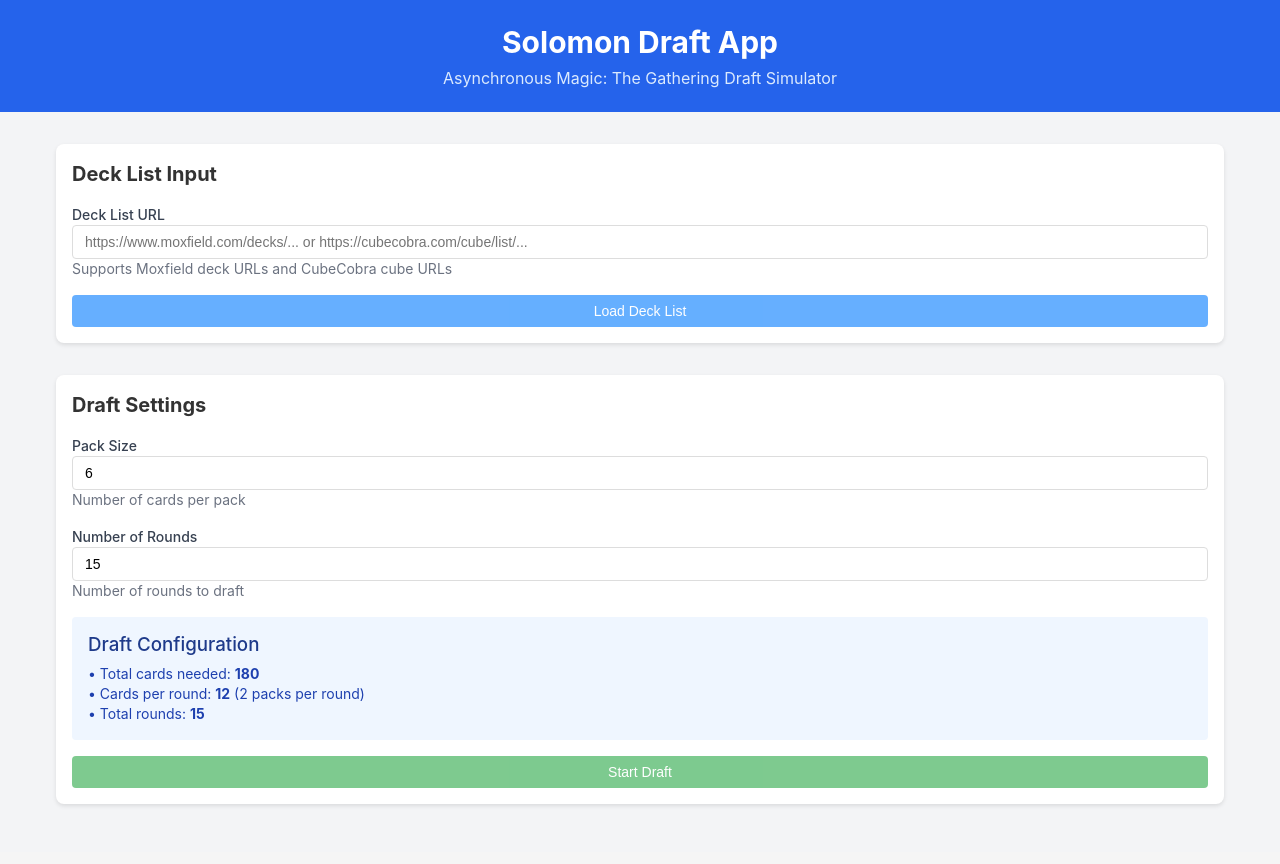
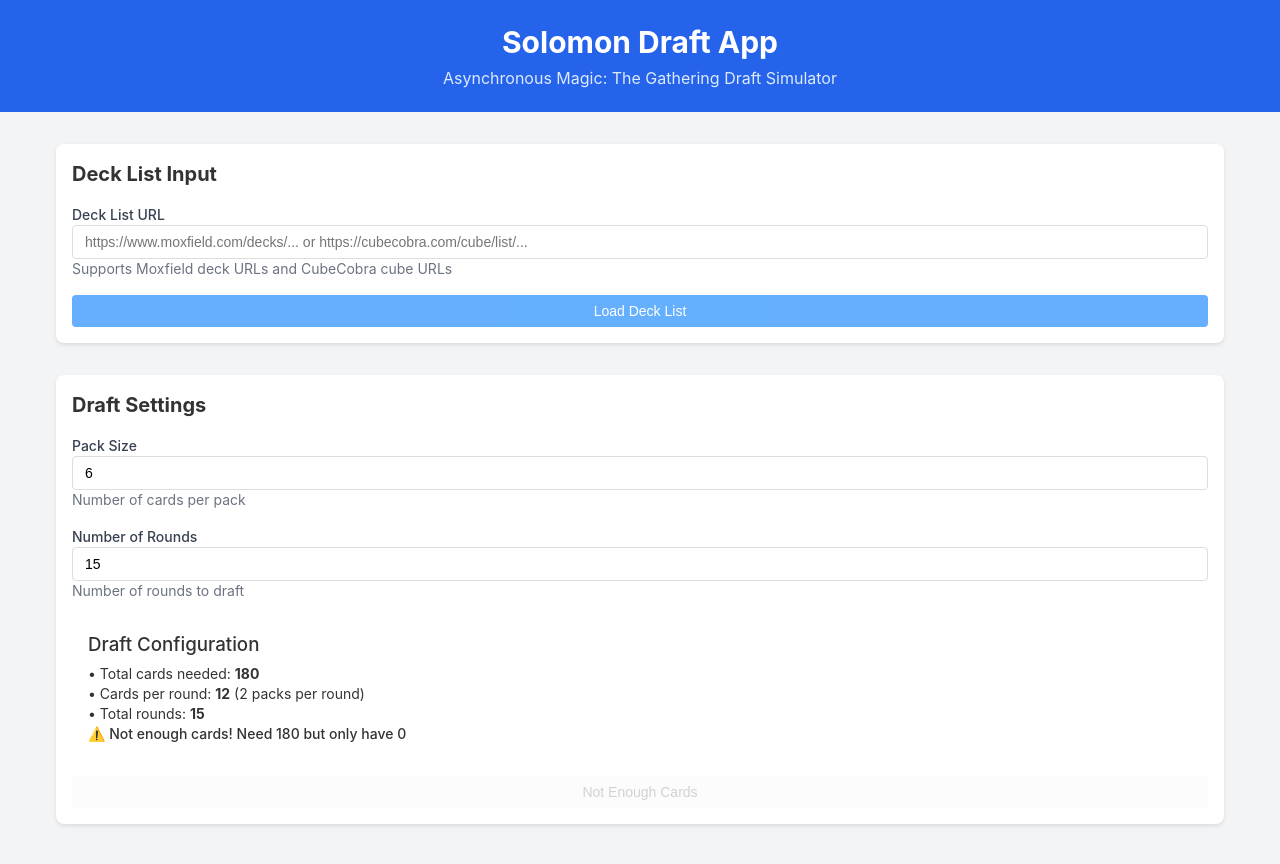
Before and after one commit to wrongstuff/Solomon_Draft, a React (Vite) app: page / in a window 1280 px wide. Shown: the top 864 px of the page. Built offline with nearby package versions, Linux system fonts and the light colour scheme.

Commit message:
fixed launch

```diff
--- a/src/App.tsx
+++ b/src/App.tsx
@@ -44,7 +44,7 @@ const App: React.FC = () => {
   }, []);
 
   /**
-   * Starts a new draft with the given settings
+   * Starts a new draft with the given settings and automatically deals the first pack
    * @param packSize - Number of cards per pack
    * @param numberOfRounds - Number of rounds to draft
    */
@@ -61,8 +61,13 @@ const App: React.FC = () => {
     }
 
     try {
+      // Create the draft
       const draft = DraftService.createDraft(parsedDeckList, packSize, numberOfRounds);
-      setGameState(prev => ({ ...prev, draft, error: null }));
+
+      // Automatically deal the first pack
+      const draftWithFirstPack = DraftService.performDraftAction(draft, 'start-round', {});
+
+      setGameState(prev => ({ ...prev, draft: draftWithFirstPack, error: null }));
     } catch (error) {
       setGameState(prev => ({
         ...prev,
@@ -126,11 +131,13 @@ const App: React.FC = () => {
             <DeckInputForm
               onDeckInput={handleDeckInput}
               isLoading={gameState.isLoading}
+              parsedDeckList={parsedDeckList}
             />
             <DraftSettings
               onStartDraft={handleStartDraft}
               isLoading={gameState.isLoading}
               hasDeckList={!!parsedDeckList}
+              parsedDeckList={parsedDeckList}
             />
           </div>
         ) : (
--- a/src/components/DeckInputForm.tsx
+++ b/src/components/DeckInputForm.tsx
@@ -3,13 +3,14 @@ import React, { useState } from 'react';
 interface DeckInputFormProps {
   onDeckInput: (url: string) => Promise<void>;
   isLoading: boolean;
+  parsedDeckList: { url: string; type: 'moxfield' | 'cubecobra'; cards: any[]; name?: string } | null;
 }
 
 /**
  * Form component for inputting deck list URLs
  * Supports Moxfield and CubeCobra URLs
  */
-export const DeckInputForm: React.FC<DeckInputFormProps> = ({ onDeckInput, isLoading }) => {
+export const DeckInputForm: React.FC<DeckInputFormProps> = ({ onDeckInput, isLoading, parsedDeckList }) => {
   const [url, setUrl] = useState<string>('');
   const [error, setError] = useState<string | null>(null);
 
@@ -89,6 +90,17 @@ export const DeckInputForm: React.FC<DeckInputFormProps> = ({ onDeckInput, isLoa
           {isLoading ? 'Loading...' : 'Load Deck List'}
         </button>
       </form>
+
+      {parsedDeckList && (
+        <div className="mt-6 bg-green-50 border border-green-200 rounded p-4">
+          <h3 className="font-medium text-green-900 mb-2">✓ Deck List Loaded Successfully</h3>
+          <div className="text-sm text-green-800 space-y-1">
+            <p><strong>Source:</strong> {parsedDeckList.type === 'moxfield' ? 'Moxfield' : 'CubeCobra'}</p>
+            <p><strong>Total Cards:</strong> {parsedDeckList.cards.length}</p>
+            <p className="text-green-600">Ready to configure draft settings below!</p>
+          </div>
+        </div>
+      )}
     </div>
   );
 };
--- a/src/components/DraftSettings.tsx
+++ b/src/components/DraftSettings.tsx
@@ -4,13 +4,14 @@ interface DraftSettingsProps {
   onStartDraft: (packSize: number, numberOfRounds: number) => void;
   isLoading: boolean;
   hasDeckList: boolean;
+  parsedDeckList: { url: string; type: 'moxfield' | 'cubecobra'; cards: any[]; name?: string } | null;
 }
 
 /**
  * Component for configuring draft settings before starting
  * Allows players to set pack size and number of rounds
  */
-export const DraftSettings: React.FC<DraftSettingsProps> = ({ onStartDraft, isLoading, hasDeckList }) => {
+export const DraftSettings: React.FC<DraftSettingsProps> = ({ onStartDraft, isLoading, hasDeckList, parsedDeckList }) => {
   const [packSize, setPackSize] = useState<number>(6);
   const [numberOfRounds, setNumberOfRounds] = useState<number>(15);
 
@@ -49,6 +50,11 @@ export const DraftSettings: React.FC<DraftSettingsProps> = ({ onStartDraft, isLo
   };
 
   const totalCardsNeeded = 2 * packSize * numberOfRounds;
+  const availableCards = parsedDeckList?.cards.length || 0;
+  const hasEnoughCards = availableCards >= totalCardsNeeded;
+  const validationMessage = hasEnoughCards
+    ? `✓ Sufficient cards available (${availableCards} >= ${totalCardsNeeded})`
+    : `⚠️ Not enough cards! Need ${totalCardsNeeded} but only have ${availableCards}`;
 
   return (
     <div className="card">
@@ -95,21 +101,24 @@ export const DraftSettings: React.FC<DraftSettingsProps> = ({ onStartDraft, isLo
           </div>
         </div>
 
-        <div className="bg-blue-50 border border-blue-200 rounded p-4">
-          <h3 className="font-medium text-blue-900 mb-2">Draft Configuration</h3>
-          <div className="text-sm text-blue-800 space-y-1">
+        <div className={`border rounded p-4 ${hasEnoughCards ? 'bg-green-50 border-green-200' : 'bg-red-50 border-red-200'}`}>
+          <h3 className={`font-medium mb-2 ${hasEnoughCards ? 'text-green-900' : 'text-red-900'}`}>
+            Draft Configuration
+          </h3>
+          <div className={`text-sm space-y-1 ${hasEnoughCards ? 'text-green-800' : 'text-red-800'}`}>
             <p>• Total cards needed: <strong>{totalCardsNeeded}</strong></p>
             <p>• Cards per round: <strong>{2 * packSize}</strong> (2 packs per round)</p>
             <p>• Total rounds: <strong>{numberOfRounds}</strong></p>
+            <p className="font-medium">{validationMessage}</p>
           </div>
         </div>
 
         <button
           onClick={handleStartDraft}
-          className="btn btn-success w-full"
-          disabled={isLoading || !hasDeckList}
+          className={`btn w-full ${hasEnoughCards ? 'btn-success' : 'btn-disabled'}`}
+          disabled={isLoading || !hasDeckList || !hasEnoughCards}
         >
-          {isLoading ? 'Starting Draft...' : 'Start Draft'}
+          {isLoading ? 'Starting Draft...' : hasEnoughCards ? 'Start Draft' : 'Not Enough Cards'}
         </button>
       </div>
     </div>
--- a/src/components/PlayerPicks.tsx
+++ b/src/components/PlayerPicks.tsx
@@ -153,7 +153,7 @@ export const PlayerPicks: React.FC<PlayerPicksProps> = ({ player, picks, cardSiz
               </div>
 
               <div className="relative" style={{
-                height: `${getMaxColumnHeight()}rem`
+                height: `${Math.max(12, sortedCards.length * 2 + 10)}rem`
               }}>
                 {sortedCards.length > 0 ? (
                   sortedCards.map((cardInPool, index) => {
--- a/src/types/draft.ts
+++ b/src/types/draft.ts
@@ -53,4 +53,5 @@ export interface DeckListInput {
   url: string;
   type: 'moxfield' | 'cubecobra';
   cards: CardInPool[];
+  name?: string;
 }
```
